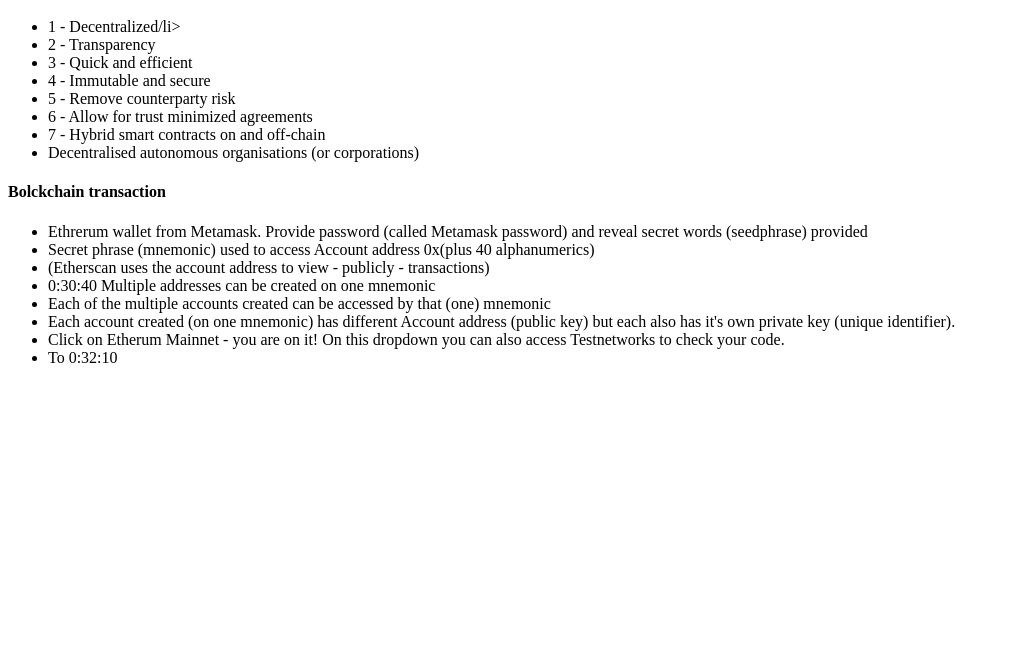
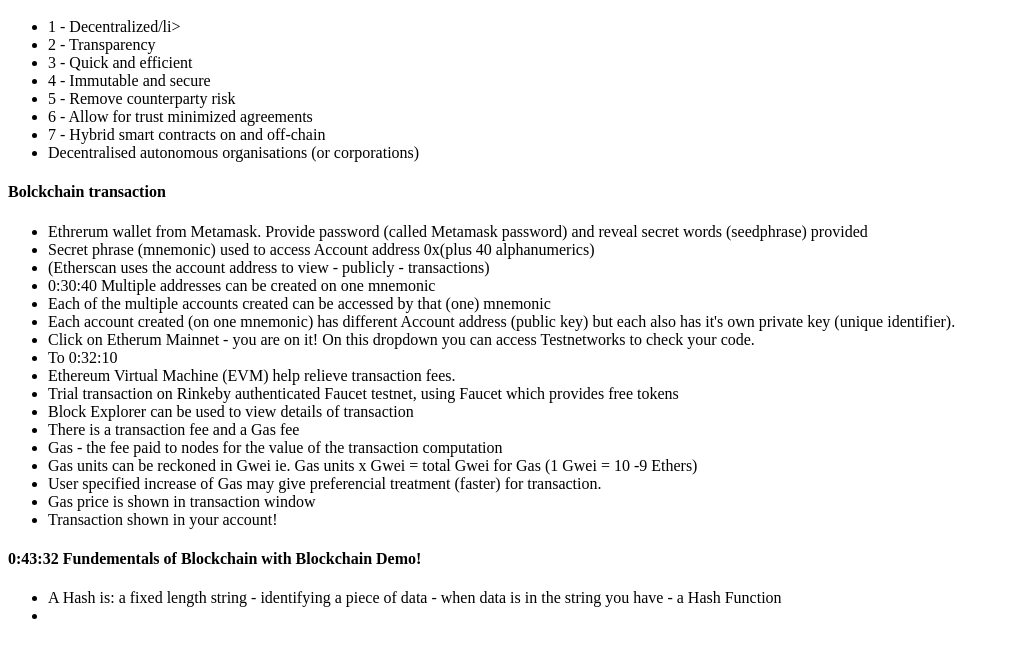
Before and after one commit to 1BobC/PatsBlockChain, a plain HTML site: page index.html in a window 1280 px wide. Shown: the part 101-758 px from the top of the page, without its empty margins (0-1010 px from the left). Drawn offline with Linux system fonts and the light colour scheme; a script that the page names is missing.

Commit message:
Transaction demo complete

```diff
--- a/index.html
+++ b/index.html
@@ -30,8 +30,23 @@
         <li>0:30:40 Multiple addresses can be created on one mnemonic</li>
         <li>Each of the multiple accounts created can be accessed by that (one) mnemonic</li>
         <li>Each account created (on one mnemonic) has different Account address (public key) but each also has it's own private key (unique identifier).</li>
-        <li>Click on Etherum  Mainnet - you are on it! On this dropdown you can also access Testnetworks to check your code.</li>
+        <li>Click on Etherum  Mainnet - you are on it! On this dropdown you can access Testnetworks to check your code.</li>
         <li>To 0:32:10</li>
+        <li>Ethereum Virtual Machine (EVM) help relieve transaction fees.</li>
+        <li>Trial transaction on Rinkeby authenticated Faucet testnet, using Faucet which provides free tokens </li>
+        <li>Block Explorer can be used to view details of transaction</li>
+        <li>There is a transaction fee and a Gas fee</li>
+        <li>Gas - the fee paid to nodes for the value of the transaction computation</li>
+        <li>Gas units can be reckoned in Gwei ie. Gas units x Gwei = total Gwei for Gas (1 Gwei = 10 -9 Ethers)</li>
+        <li>User specified increase of Gas may give preferencial treatment (faster) for transaction.</li>
+        <li>Gas price is shown in transaction window</li>
+        <li>Transaction shown in your account!</li>
+    </ul>
+
+    <h4>0:43:32 Fundementals of Blockchain with Blockchain Demo! </h4>
+    <ul>
+        <li>A Hash is: a fixed length string - identifying a piece of data - when data is in the string  you have - a Hash Function</li>
+        <li></li>
     </ul>
 
 <script src="jscript.js"></script>
```
Also changed, not shown: 1 other file.
